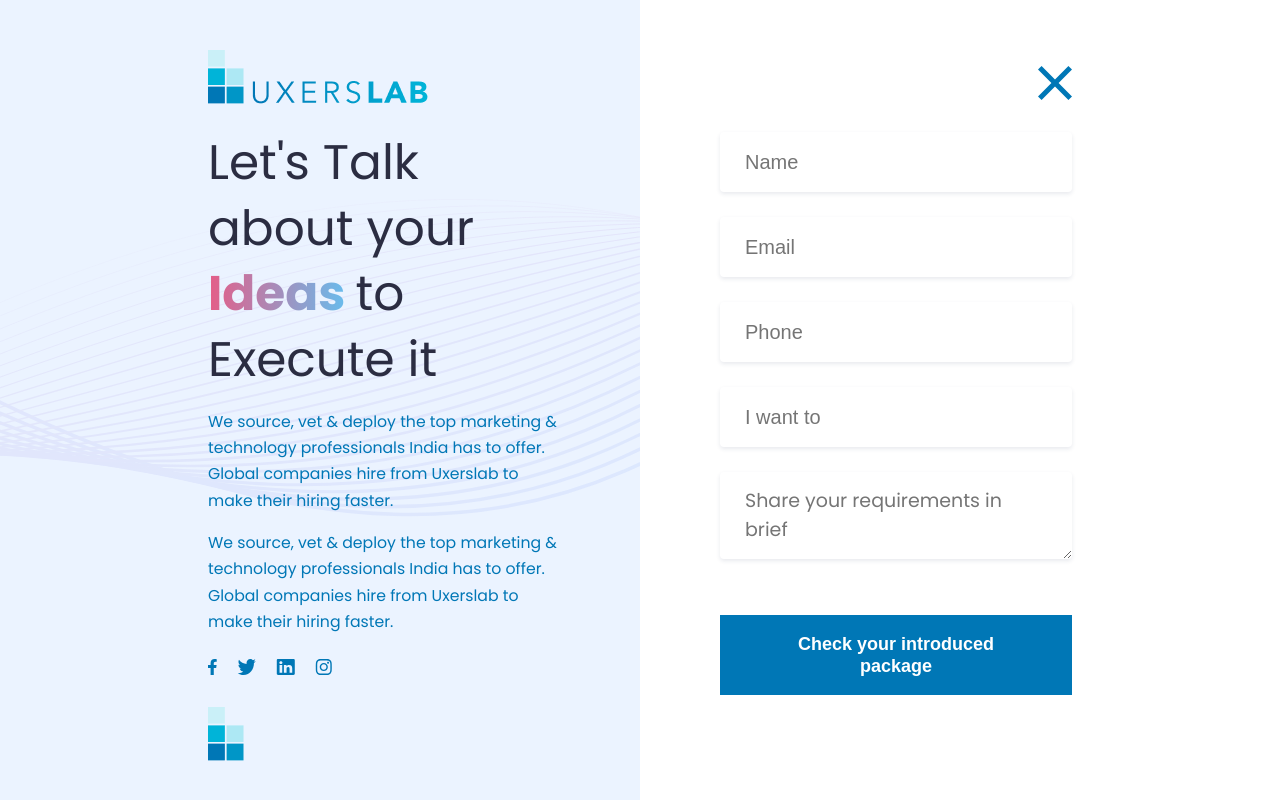
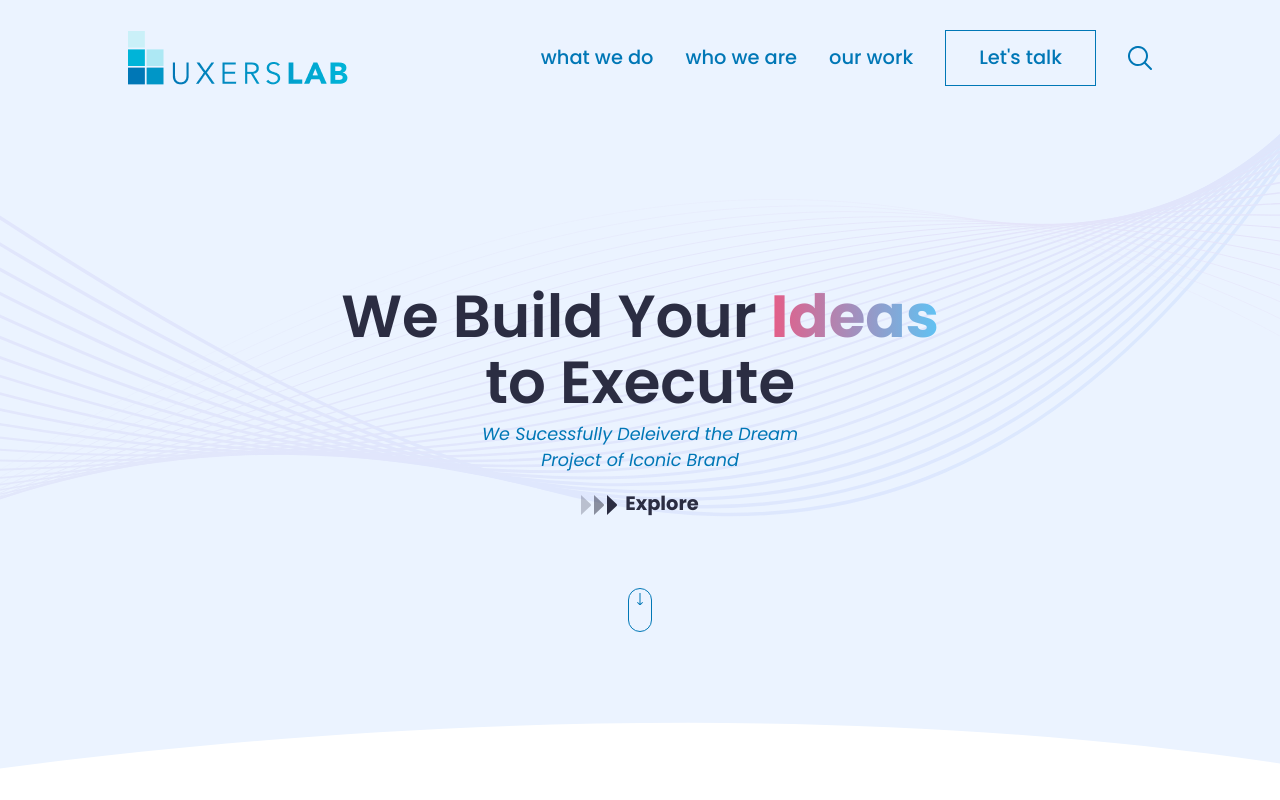
Before and after one commit to kanwaljeet5124/uxers, a Next.js app: page / in a window 1280 px wide. Shown: the top 800 px of the page. Built offline with nearby package versions, Linux system fonts and the light colour scheme.

Commit message:
khush: teams module added

```diff
--- a/modules/Banner.js
+++ b/modules/Banner.js
@@ -19,7 +19,7 @@ export default function Banner() {
                     <img src="arrow.svg" alt="Expore Icon" className="mr-1" />
                     Explore
                 </h5>
-                <span className="col-12 text-align-center mt-5 d-flex d-align-center d-justify-center">
+                <span className="col-12 text-align-center mt-3 d-flex d-align-center d-justify-center">
                     <img src="scroll.svg" />
                 </span>
             </div>
--- a/modules/Header.js
+++ b/modules/Header.js
@@ -2,7 +2,7 @@ import LetsTalkModal from "./LetsTalkModal"
 import { useState } from "react"
 import styles from './css/header.module.css'
 export default function Header() {
-  const [talkModal,setTalkModal] = useState(true)
+  const [talkModal,setTalkModal] = useState(false)
   const talkModalHandler = () => {
       setTalkModal(prev => !prev)
   }
```
Also changed, not shown: modules/Teams.js (added, +9 -0 lines).
